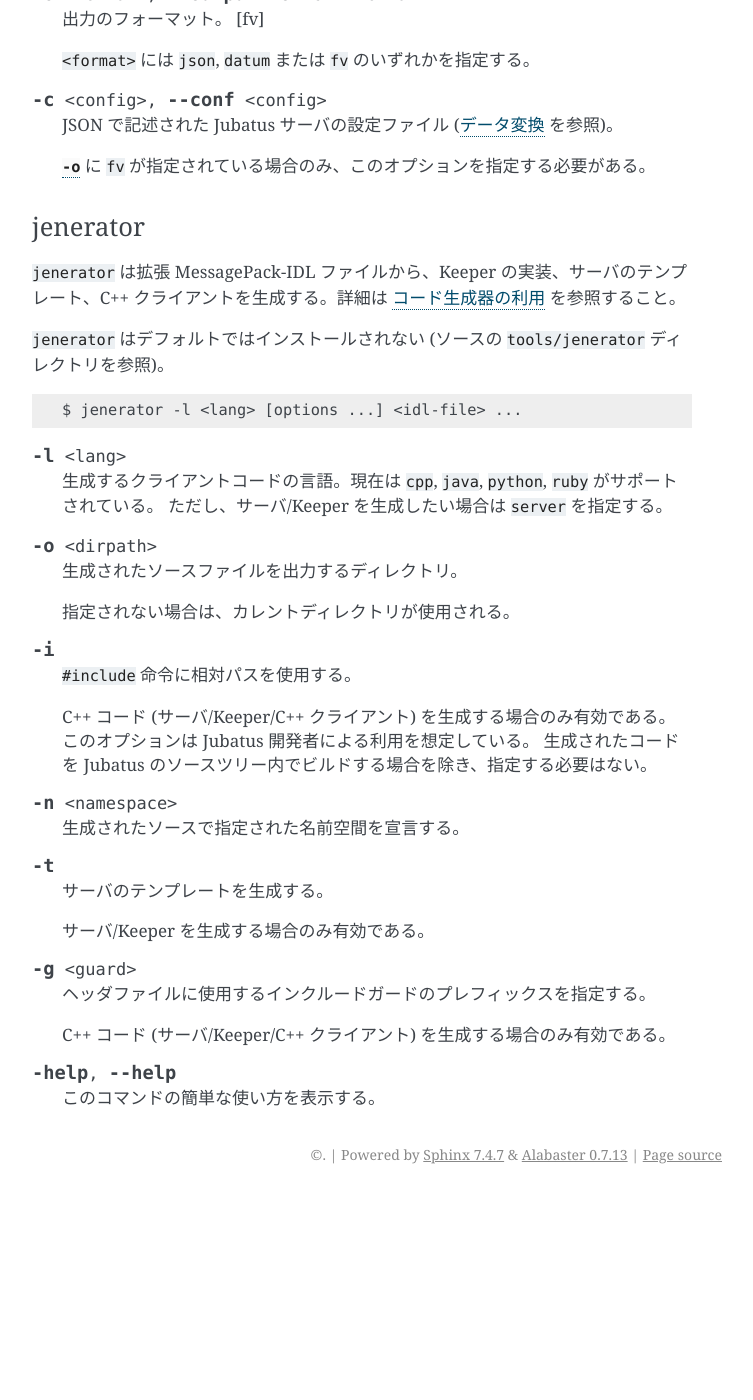
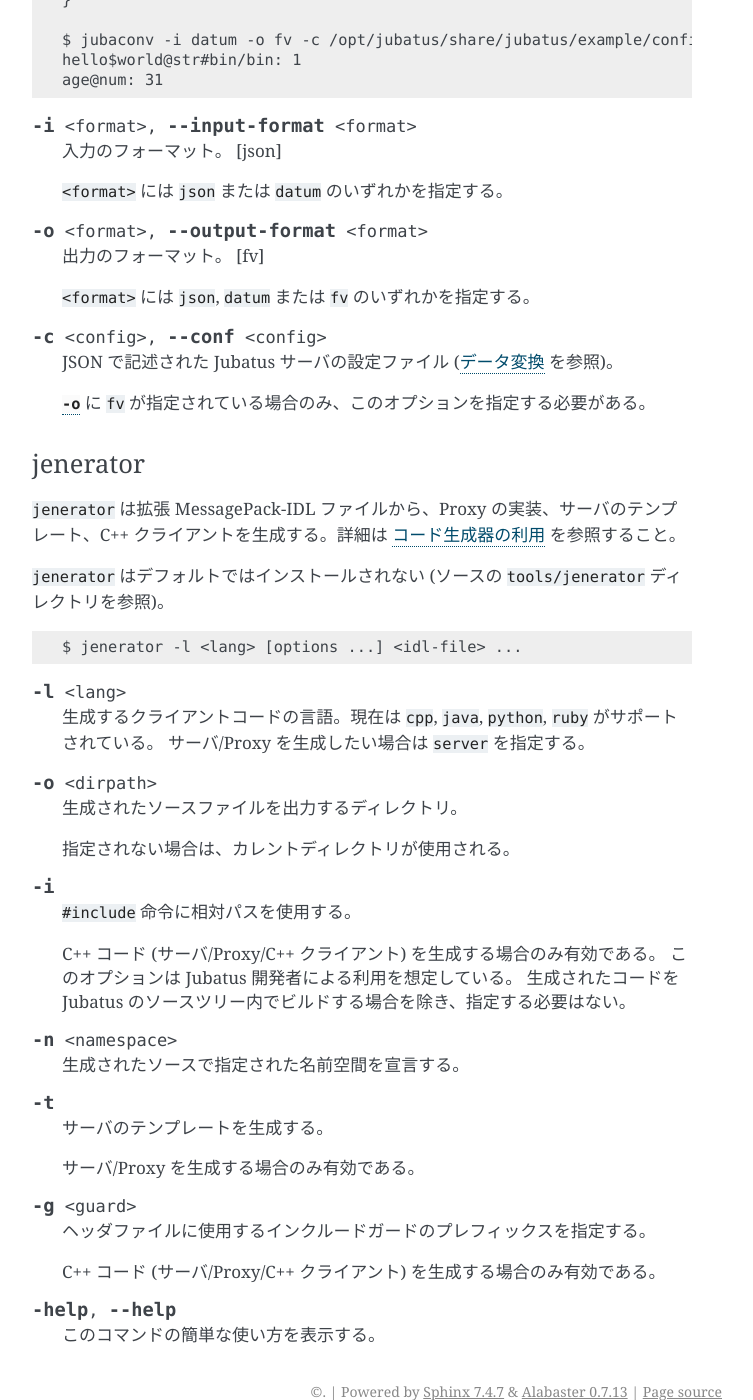
Before and after one commit to jubatus/website, a Sphinx documentation site: the page built from source/ja/commands.rst, in a window 1280 px wide and 1400 px high, scrolled down 8494 px. Shown: the whole window, without its empty margins (388-1141 px from the left). Built offline with Sphinx 7.4.7, drawn with Linux system fonts in a browser that asks for light colours; the version number could not be read and is left out; before the commit the page ends 9688 px from its top, so only the background shows below that; some of the changed text lies outside the part shown.

Commit message:
update command usage (renamed from keeper to proxy, add --mixer option)

```diff
--- a/source/ja/commands.rst
+++ b/source/ja/commands.rst
@@ -118,12 +125,12 @@
 分散環境
 -----------------------
 
-Jubatus Keepers
-~~~~~~~~~~~~~~~
+Jubatus Proxy
+~~~~~~~~~~~~~
 
-Jubatus Keeper は、分散環境においてクライアントからのリクエストをサーバ間で分散する。
+Jubatus Proxy は、分散環境においてクライアントからのリクエストをサーバ間で分散する。
 
-.. program:: keeper
+.. program:: proxy
 
 .. option:: -p <port>, --rpc-port <port>
 
@@ -155,11 +162,11 @@
 
 .. option:: -Z <seconds>, --zookeeper_timeout <seconds>
 
-   ZooKeeper セッションのタイムアウト時間 (秒)。 [10]
+   ZooKeeper と Jubatus Proxy 間のセッションのタイムアウト時間 (秒)。 [10]
 
 .. option:: -I <seconds>, --interconnect_timeout <seconds>
 
-   Jubatus Keeper と Jubatus サーバ間の RPC リクエストのタイムアウト時間 (秒)。 [10]
+   Jubatus Proxy と Jubatus サーバ間の RPC リクエストのタイムアウト時間 (秒)。 [10]
 
 .. option:: -z <zookeeper_list>, --zookeeper <zookeeper_list>
 
@@ -191,7 +198,7 @@
 
 .. option:: -v, --version
 
-   Jubatus Keeper のバージョンを表示する。
+   Jubatus Proxy のバージョンを表示する。
 
 .. option:: -?, --help
 
@@ -249,7 +256,7 @@
    stop      Jubatus サーバを停止する
    save      :option:`server -d` で指定されたディレクトリに学習モデルを保存する
    load      :option:`server -d` で指定されたディレクトリから学習モデルを復元する
-   status    サーバ、Keeper および jubavisor の状態を表示する
+   status    サーバ、Proxy および jubavisor の状態を表示する
    ========= =====================================================================================
 
 .. option:: -s <program>, --server <program>
@@ -475,7 +488,7 @@
 jenerator
 ~~~~~~~~~
 
-``jenerator`` は拡張 MessagePack-IDL ファイルから、Keeper の実装、サーバのテンプレート、C++ クライアントを生成する。詳細は :doc:`server` を参照すること。
+``jenerator`` は拡張 MessagePack-IDL ファイルから、Proxy の実装、サーバのテンプレート、C++ クライアントを生成する。詳細は :doc:`server` を参照すること。
 
 ``jenerator`` はデフォルトではインストールされない (ソースの ``tools/jenerator`` ディレクトリを参照)。
 
@@ -488,7 +501,7 @@
 .. option:: -l <lang>
 
    生成するクライアントコードの言語。現在は ``cpp``, ``java``, ``python``, ``ruby`` がサポートされている。
-   ただし、サーバ/Keeper を生成したい場合は ``server`` を指定する。
+   サーバ/Proxy を生成したい場合は ``server`` を指定する。
 
 .. option:: -o <dirpath>
 
@@ -500,7 +513,7 @@
 
    ``#include`` 命令に相対パスを使用する。
 
-   C++ コード (サーバ/Keeper/C++ クライアント) を生成する場合のみ有効である。
+   C++ コード (サーバ/Proxy/C++ クライアント) を生成する場合のみ有効である。
    このオプションは Jubatus 開発者による利用を想定している。
    生成されたコードを Jubatus のソースツリー内でビルドする場合を除き、指定する必要はない。
 
@@ -512,13 +525,13 @@
 
    サーバのテンプレートを生成する。
 
-   サーバ/Keeper を生成する場合のみ有効である。
+   サーバ/Proxy を生成する場合のみ有効である。
 
 .. option:: -g <guard>
 
    ヘッダファイルに使用するインクルードガードのプレフィックスを指定する。
 
-   C++ コード (サーバ/Keeper/C++ クライアント) を生成する場合のみ有効である。
+   C++ コード (サーバ/Proxy/C++ クライアント) を生成する場合のみ有効である。
 
 .. option:: -help, --help
 
```
Also changed, not shown: other parts of source/ja/commands.rst (+14 -1 lines), source/en/commands.rst (+25 -12 lines).
